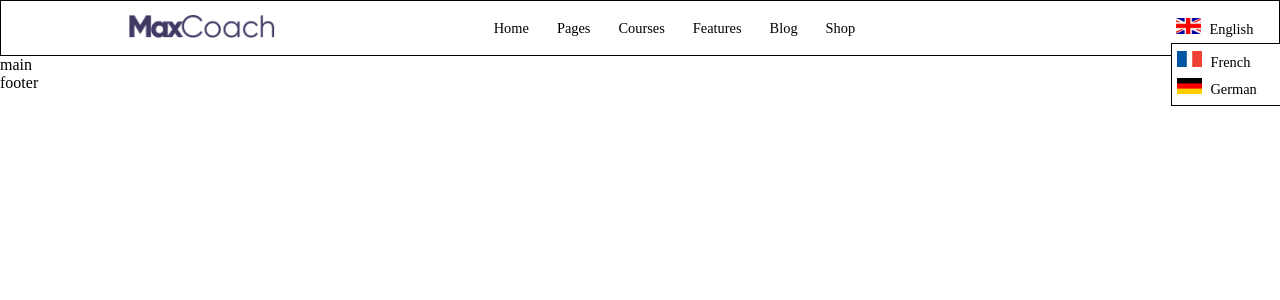
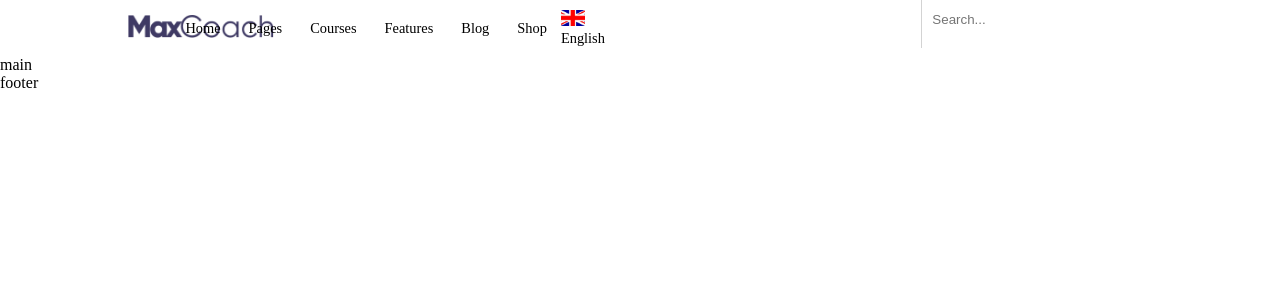
Before and after one commit to alemonacoo/proj-html-vuejs, a Vue app: page / in a window 1280 px wide. Shown: the top 300 px of the page. Built offline with nearby package versions, Linux system fonts and the light colour scheme.

Commit message:
Header (finally) complete!

```diff
--- a/src/components/header/HeaderComponent.vue
+++ b/src/components/header/HeaderComponent.vue
@@ -1,9 +1,11 @@
 <template>
   <header>
-    <!-- <script src="https://kit.fontawesome.com/710259c6f3.js" crossorigin="anonymous"></script> -->
+    <!-- Left Section: Logo container -->
     <div class="img-container">
       <img src="@/assets/img/dark-logo.png" alt="max_coach_logo" />
     </div>
+
+    <!-- Middle Section: Dropdown Lists -->
     <div class="lists-container">
       <div
         class="list"
@@ -21,7 +23,12 @@
         </div>
       </div>
     </div>
-    <div>
+
+    <!-- Right Section: Languages List, User Infos, Searchbar -->
+    <div class="right-side">
+      <!-- Languages selector -->
+      <!-- Displays: selected language as first element of array and other languages in ul,
+      if another language is selected then languages[0] changes  -->
       <div
         class="languages list"
         @click="displayedLanguages = !displayedLanguages"
@@ -49,8 +56,17 @@
           </li>
         </ul>
       </div>
-      <div class="user"></div>
-      <div class="search-bar"></div>
+
+      <!-- User -->
+      <div class="user">
+        <font-awesome-icon class="icon" icon="fa-regular fa-circle-user" />
+      </div>
+
+      <!-- Search Bar -->
+      <div class="search-bar">
+        <input type="text" name="search" placeholder="Search..." />
+        <font-awesome-icon class="icon" icon="fa-solid fa-magnifying-glass" />
+      </div>
     </div>
   </header>
 </template>
@@ -59,6 +75,16 @@
 import dropdowns from "@/data/headerDropdowns.json";
 import languages from "@/data/languages.json";
 
+//Importing fontawesome star icons
+import Vue from "vue";
+import { library } from "@fortawesome/fontawesome-svg-core";
+import { FontAwesomeIcon } from "@fortawesome/vue-fontawesome";
+import { faMagnifyingGlass } from "@fortawesome/free-solid-svg-icons";
+import { faCircleUser } from "@fortawesome/free-regular-svg-icons";
+library.add(faCircleUser, faMagnifyingGlass);
+Vue.component("font-awesome-icon", FontAwesomeIcon);
+Vue.config.productionTip = false;
+
 export default {
   name: "HeaderComponent",
   data() {
@@ -66,7 +92,7 @@ export default {
       dropdowns,
       languages,
       activeIndex: 0,
-      displayedLanguages: true,
+      displayedLanguages: false,
     };
   },
   mounted() {
@@ -102,7 +128,6 @@ header {
   min-height: 7vh;
   max-height: 7vh;
   width: 100%;
-  border: solid black 1px;
   .img-container {
     transform: translateX(70%);
     img {
@@ -123,7 +148,7 @@ header {
     padding: 0px 5px;
     background-color: white;
     transform: translate(-5px, 5px);
-    border: solid black 1px;
+    box-shadow: 0px 5px 6px -1px black;
     li {
       margin: 7px 0px;
       min-width: 100px;
@@ -136,5 +161,24 @@ header {
     height: 2vh;
     margin-right: 5px;
   }
+  .right-side {
+    display: flex;
+    align-items: center;
+    .icon {
+      margin: 0px 5px;
+    }
+  }
+  input {
+    height: 7vh;
+    border: none;
+    border-left: solid 1px lightgrey;
+    padding: 10px;
+    outline: none;
+  }
+  .list:hover,
+  li:hover {
+    cursor: pointer;
+    text-decoration: underline;
+  }
 }
 </style>
--- a/src/data/headerDropdowns.json
+++ b/src/data/headerDropdowns.json
@@ -1,8 +1,7 @@
 [
   {
     "title": "Home",
-        "links":
-        [
+    "links": [
       {
         "name": "link_1",
         "link": "https://google.com"
@@ -14,13 +13,16 @@
       {
         "name": "link_3",
         "link": "https://google.com"
+      },
+      {
+        "name": "link_4",
+        "link": "https://google.com"
       }
     ]
   },
   {
     "title": "Pages",
-        "links":
-        [
+    "links": [
       {
         "name": "link_1",
         "link": "https://google.com"
@@ -37,8 +39,7 @@
   },
   {
     "title": "Courses",
-        "links":
-        [
+    "links": [
       {
         "name": "link_1",
         "link": "https://google.com"
@@ -55,8 +56,7 @@
   },
   {
     "title": "Features",
-        "links":
-        [
+    "links": [
       {
         "name": "link_1",
         "link": "https://google.com"
@@ -73,8 +73,7 @@
   },
   {
     "title": "Blog",
-        "links":
-        [
+    "links": [
       {
         "name": "link_1",
         "link": "https://google.com"
@@ -91,8 +90,7 @@
   },
   {
     "title": "Shop",
-        "links":
-        [
+    "links": [
       {
         "name": "link_1",
         "link": "https://google.com"
```
Also changed, not shown: src/App.vue (+11 -15 lines), src/main.js (+5 -5 lines). Lines whose indentation alone changed are shown as unchanged.
